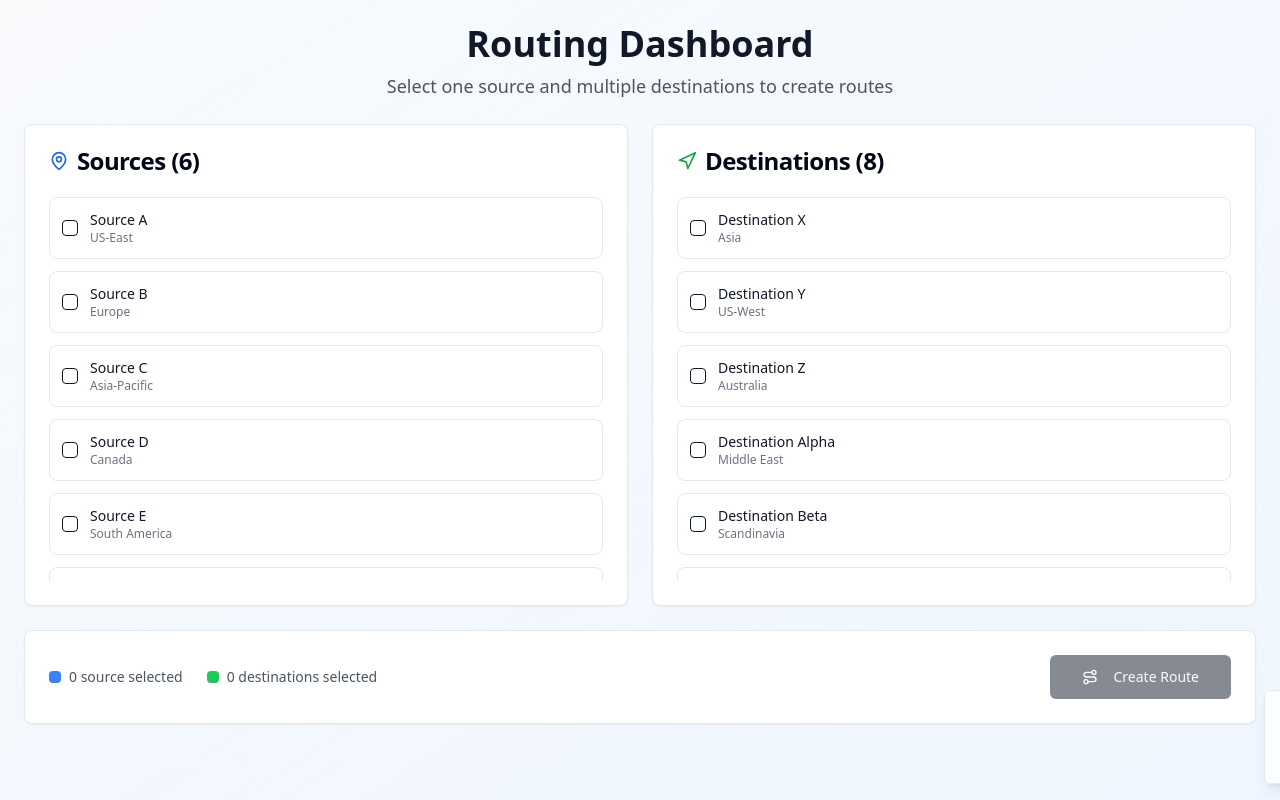
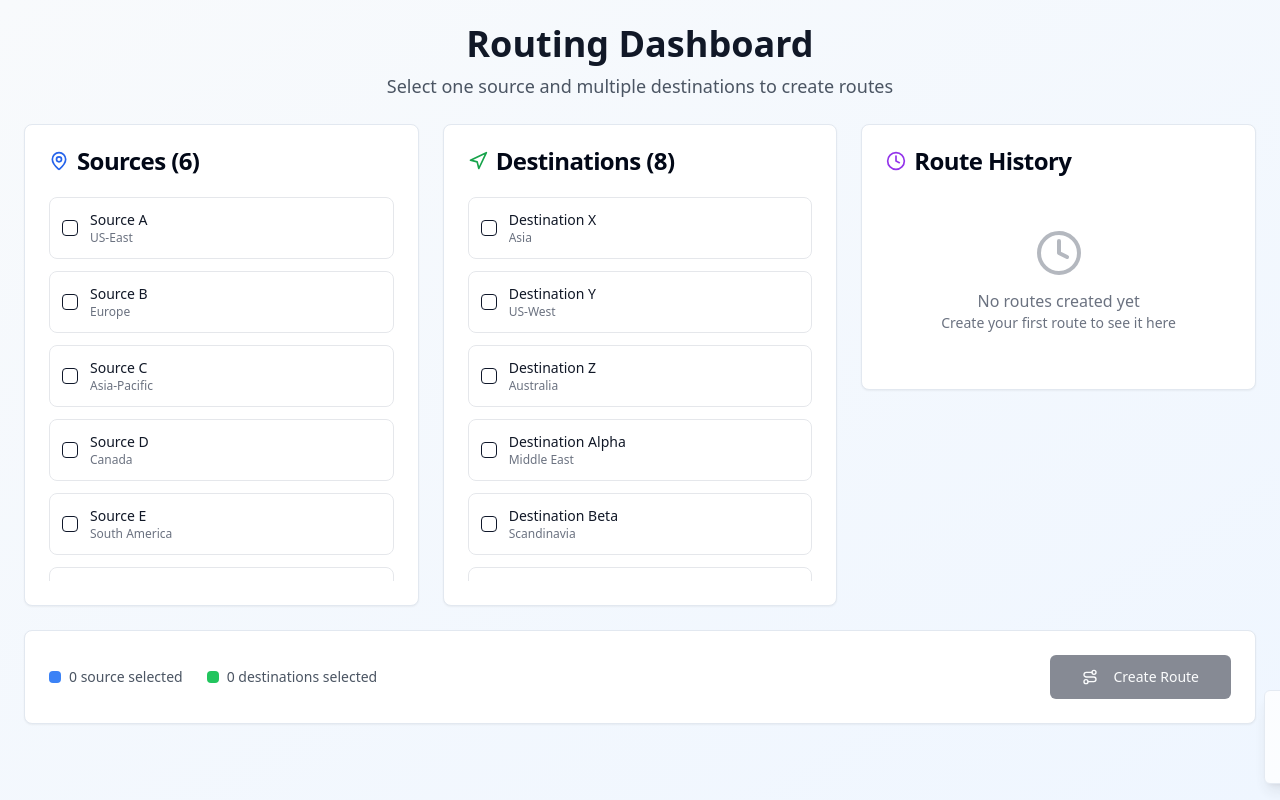
Before and after one commit to nithya-hub-26/flow-route-mapper, a React (Vite) app: page / in a window 1280 px wide. Built offline with nearby package versions, Linux system fonts and the light colour scheme.

Commit message:
Add route display and storage
Implement display of created routes in the frontend, with persistent storage.

```diff
--- a/src/components/Dashboard.tsx
+++ b/src/components/Dashboard.tsx
@@ -1,20 +1,21 @@
-
 import { useState, useEffect } from "react";
-import { LocationItem, RouteRequest } from "@/types/dashboard";
+import { LocationItem, RouteRequest, Route } from "@/types/dashboard";
 import { parseXMLData } from "@/utils/xmlParser";
 import { Button } from "@/components/ui/button";
 import { Card, CardContent } from "@/components/ui/card";
 import { Alert, AlertDescription } from "@/components/ui/alert";
 import SourceList from "./SourceList";
 import DestinationList from "./DestinationList";
+import RouteHistory from "./RouteHistory";
 import { useToast } from "@/hooks/use-toast";
-import { Route, AlertCircle } from "lucide-react";
+import { Route as RouteIcon, AlertCircle } from "lucide-react";
 
 const Dashboard = () => {
   const [sources, setSources] = useState<LocationItem[]>([]);
   const [destinations, setDestinations] = useState<LocationItem[]>([]);
   const [selectedSources, setSelectedSources] = useState<string[]>([]);
   const [selectedDestinations, setSelectedDestinations] = useState<string[]>([]);
+  const [routes, setRoutes] = useState<Route[]>([]);
   const [loading, setLoading] = useState(false);
   const [routing, setRouting] = useState(false);
   const [error, setError] = useState<string | null>(null);
@@ -85,6 +86,27 @@ const Dashboard = () => {
   </destinations>
 </data>`;
 
+  // Load routes from localStorage
+  const loadRoutes = () => {
+    try {
+      const savedRoutes = localStorage.getItem('dashboard-routes');
+      if (savedRoutes) {
+        setRoutes(JSON.parse(savedRoutes));
+      }
+    } catch (error) {
+      console.error('Error loading routes from localStorage:', error);
+    }
+  };
+
+  // Save routes to localStorage
+  const saveRoutes = (newRoutes: Route[]) => {
+    try {
+      localStorage.setItem('dashboard-routes', JSON.stringify(newRoutes));
+    } catch (error) {
+      console.error('Error saving routes to localStorage:', error);
+    }
+  };
+
   const loadData = async () => {
     setLoading(true);
     setError(null);
@@ -113,6 +135,7 @@ const Dashboard = () => {
 
   useEffect(() => {
     loadData();
+    loadRoutes();
   }, []);
 
   const handleSourceSelection = (sourceId: string, checked: boolean) => {
@@ -156,6 +179,19 @@ const Dashboard = () => {
         destinations: selectedDestinationItems,
       };
 
+      // Create new route for history
+      const newRoute: Route = {
+        id: `route-${Date.now()}`,
+        source: selectedSourceItems[0],
+        destinations: selectedDestinationItems,
+        createdAt: new Date().toISOString(),
+      };
+
+      // Add to routes and save to localStorage
+      const updatedRoutes = [newRoute, ...routes];
+      setRoutes(updatedRoutes);
+      saveRoutes(updatedRoutes);
+
       console.log("Route request prepared:", routeRequest);
 
       toast({
@@ -197,22 +233,31 @@ const Dashboard = () => {
         )}
 
         {/* Main Content */}
-        <div className="grid grid-cols-1 lg:grid-cols-2 gap-6">
+        <div className="grid grid-cols-1 xl:grid-cols-3 gap-6">
           {/* Sources */}
+          <div className="xl:col-span-1">
             <SourceList
               sources={sources}
               selectedSources={selectedSources}
               onSelectionChange={handleSourceSelection}
               loading={loading}
             />
+          </div>
 
           {/* Destinations */}
+          <div className="xl:col-span-1">
             <DestinationList
               destinations={destinations}
               selectedDestinations={selectedDestinations}
               onSelectionChange={handleDestinationSelection}
               loading={loading}
             />
+          </div>
+
+          {/* Route History */}
+          <div className="xl:col-span-1">
+            <RouteHistory routes={routes} />
+          </div>
         </div>
 
         {/* Selection Summary and Route Button */}
@@ -236,7 +281,7 @@ const Dashboard = () => {
                 size="lg"
                 className="w-full sm:w-auto"
               >
-                <Route className={`h-4 w-4 mr-2 ${routing ? 'animate-pulse' : ''}`} />
+                <RouteIcon className={`h-4 w-4 mr-2 ${routing ? 'animate-pulse' : ''}`} />
                 {routing ? 'Creating Route...' : 'Create Route'}
               </Button>
             </div>
--- /dev/null
+++ b/src/components/RouteHistory.tsx
@@ -0,0 +1,82 @@
+
+import { Route } from "@/types/dashboard";
+import { Card, CardContent, CardHeader, CardTitle } from "@/components/ui/card";
+import { Badge } from "@/components/ui/badge";
+import { Clock, MapPin, Navigation } from "lucide-react";
+
+interface RouteHistoryProps {
+  routes: Route[];
+}
+
+const RouteHistory = ({ routes }: RouteHistoryProps) => {
+  if (routes.length === 0) {
+    return (
+      <Card>
+        <CardHeader>
+          <CardTitle className="flex items-center gap-2">
+            <Clock className="h-5 w-5 text-purple-600" />
+            Route History
+          </CardTitle>
+        </CardHeader>
+        <CardContent>
+          <div className="text-center py-8 text-gray-500">
+            <Clock className="h-12 w-12 mx-auto mb-3 opacity-50" />
+            <p>No routes created yet</p>
+            <p className="text-sm">Create your first route to see it here</p>
+          </div>
+        </CardContent>
+      </Card>
+    );
+  }
+
+  return (
+    <Card>
+      <CardHeader>
+        <CardTitle className="flex items-center gap-2">
+          <Clock className="h-5 w-5 text-purple-600" />
+          Route History ({routes.length})
+        </CardTitle>
+      </CardHeader>
+      <CardContent>
+        <div className="space-y-4 max-h-96 overflow-y-auto">
+          {routes.map((route) => (
+            <div
+              key={route.id}
+              className="p-4 border border-gray-200 rounded-lg bg-gradient-to-r from-purple-50 to-indigo-50"
+            >
+              <div className="flex items-start justify-between mb-3">
+                <div className="flex items-center gap-2">
+                  <MapPin className="h-4 w-4 text-blue-600" />
+                  <span className="font-medium text-gray-900">{route.source.name}</span>
+                  <Badge variant="secondary" className="text-xs">
+                    {route.source.region}
+                  </Badge>
+                </div>
+                <span className="text-xs text-gray-500">
+                  {new Date(route.createdAt).toLocaleString()}
+                </span>
+              </div>
+
+              <div className="flex items-center gap-2 mb-2">
+                <Navigation className="h-4 w-4 text-green-600" />
+                <span className="text-sm font-medium text-gray-700">
+                  To {route.destinations.length} destination(s):
+                </span>
+              </div>
+
+              <div className="flex flex-wrap gap-2">
+                {route.destinations.map((destination) => (
+                  <Badge key={destination.id} variant="outline" className="text-xs">
+                    {destination.name} ({destination.region})
+                  </Badge>
+                ))}
+              </div>
+            </div>
+          ))}
+        </div>
+      </CardContent>
+    </Card>
+  );
+};
+
+export default RouteHistory;
```
Also changed, not shown: src/types/dashboard.ts (+7 -0 lines). Lines whose indentation alone changed are shown as unchanged.
